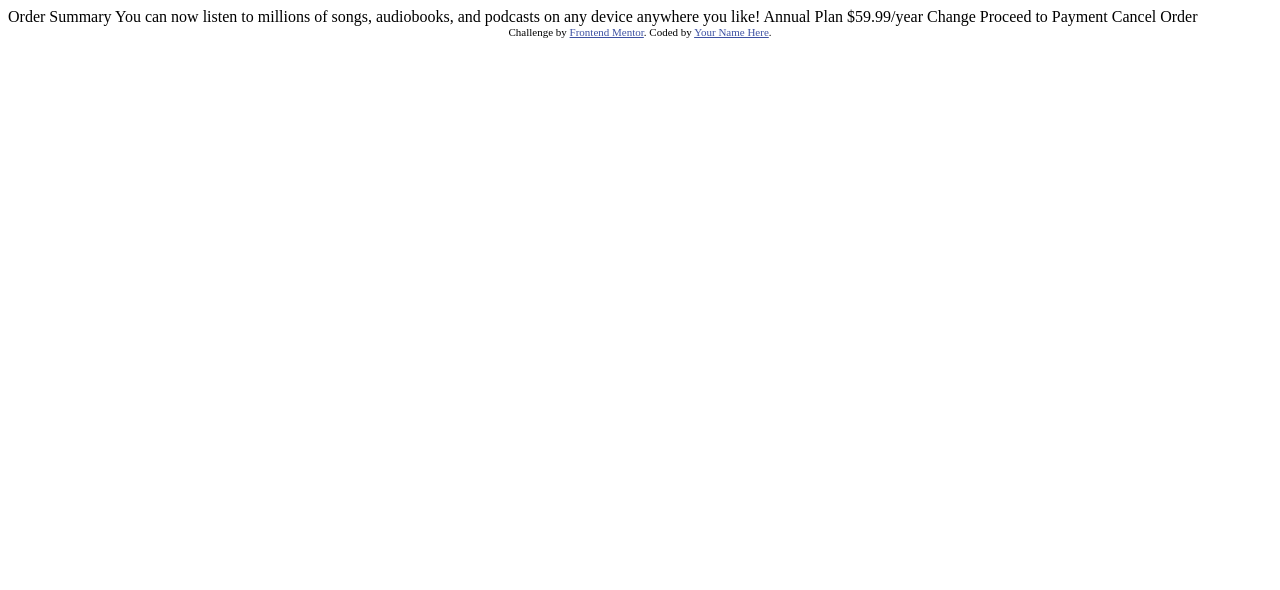
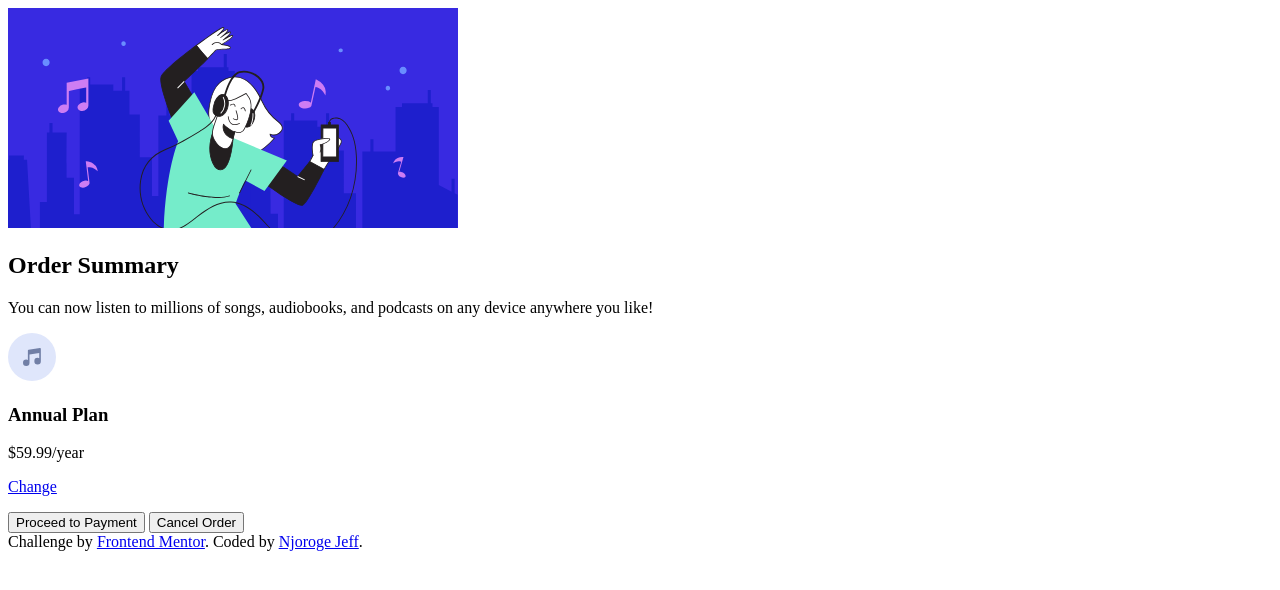
Before and after one commit to njorogejeff/order-summary-component-card, a plain HTML site: page index.html in a window 1280 px wide. Drawn offline with Linux system fonts and the light colour scheme.

Commit message:
index.html file

```diff
--- a/index.html
+++ b/index.html
@@ -2,36 +2,55 @@
 <html lang="en">
 <head>
   <meta charset="UTF-8">
-  <meta name="viewport" content="width=device-width, initial-scale=1.0"> <!-- displays site properly based on user's device -->
-
-  <link rel="icon" type="image/png" sizes="32x32" href="./images/favicon-32x32.png">
-
-  <title>Frontend Mentor | Order summary card</title>
-
-  <!-- Feel free to remove these styles or customise in your own stylesheet 👍 -->
-  <style>
-    .attribution { font-size: 11px; text-align: center; }
-    .attribution a { color: hsl(228, 45%, 44%); }
-  </style>
+  <meta http-equiv="X-UA-Compatible" content="IE=edge">
+  <meta name="viewport" content="width=device-width, initial-scale=1.0">
+  <link rel="icon" href="./images/favicon-32x32.png" sizes="32x32" type="image/png">
+  <link rel="stylesheet" href="./css/style.css">
+  <title>Subscription Order Summary</title>
 </head>
 <body>
+  <main>
+    <div class="card-container">
+      <div class="card-hero-image">
+        <img src="./images/illustration-hero.svg" alt="">
+      </div>
+      <div class="card-info">
+        <div class="card-description">
+          <div class="description-heading">
+            <h2>Order Summary</h2>
+          </div>
+          <div class="description-text">
+            <p>You can now listen to millions of songs, audiobooks, and podcasts on any device anywhere you like!</p>
+          </div>
+        </div>
+        <div class="card-subscription-plan">
+          <div class="subscription-plan-icon">
+            <img src="./images/icon-music.svg" alt="">
+          </div>
+          <div class="subscription-plan">
+            <div class="subscription-value">
+              <h3>Annual Plan</h3>
+              <p>$59.99/year</p>
+            </div>
+            <div class="subscription-plan-select">
+              <p><a href="#">Change</a></p>
+            </div>
+          </div>
+        </div>
+        <div class="card-buttons">
+          <button class="btn primary-btn">Proceed to Payment</button>
+          <button class="btn secondary-btn">Cancel Order</button>
+        </div>
+      </div>
 
-  Order Summary
+    </div>
+  </main>
 
-  You can now listen to millions of songs, audiobooks, and podcasts on any
-  device anywhere you like!
-
-  Annual Plan
-  $59.99/year
-
-  Change
-
-  Proceed to Payment
-  Cancel Order
-
-  <div class="attribution">
-    Challenge by <a href="https://www.frontendmentor.io?ref=challenge" target="_blank">Frontend Mentor</a>.
-    Coded by <a href="#">Your Name Here</a>.
-  </div>
+  <footer>
+    <div class="attribution">
+      Challenge by <a href="https://www.frontendmentor.io?ref=challenge" target="_blank">Frontend Mentor</a>.
+      Coded by <a href="#">Njoroge Jeff</a>.
+    </div>
+  </footer>
 </body>
 </html>
```
